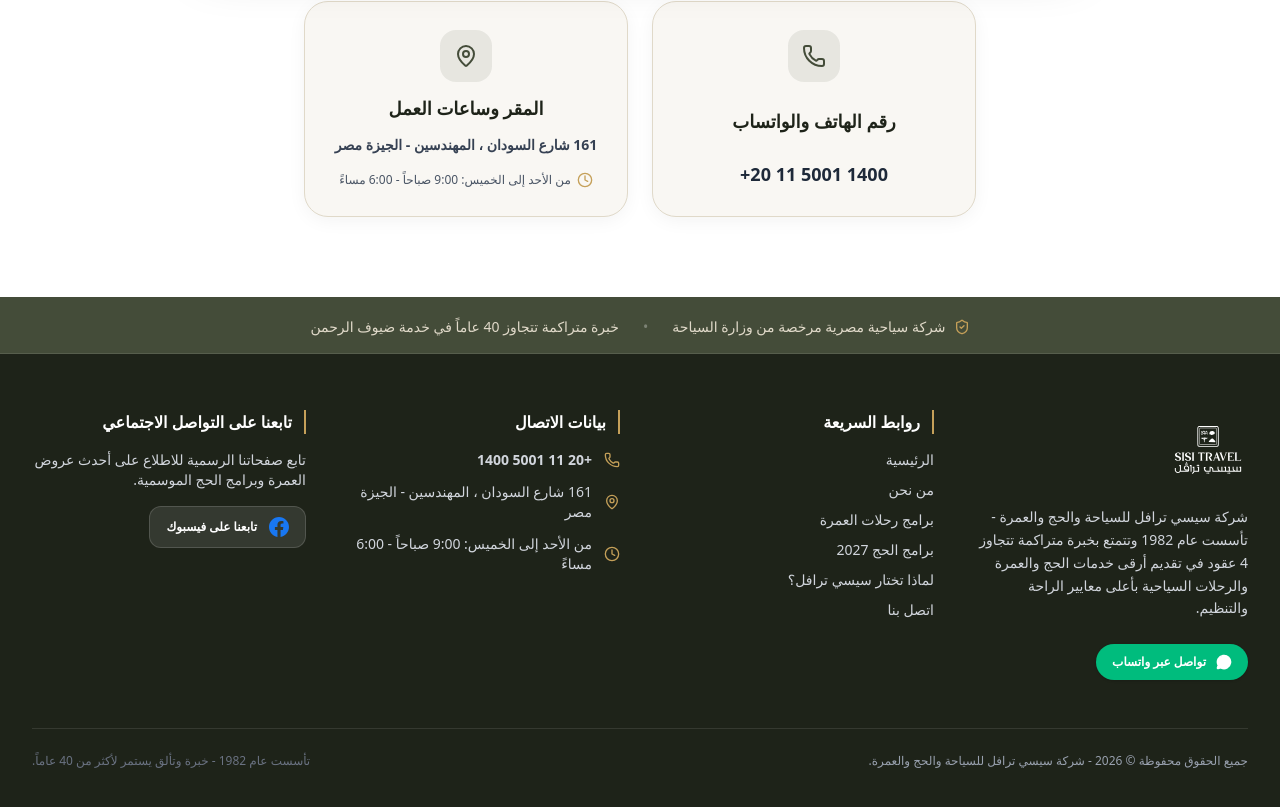
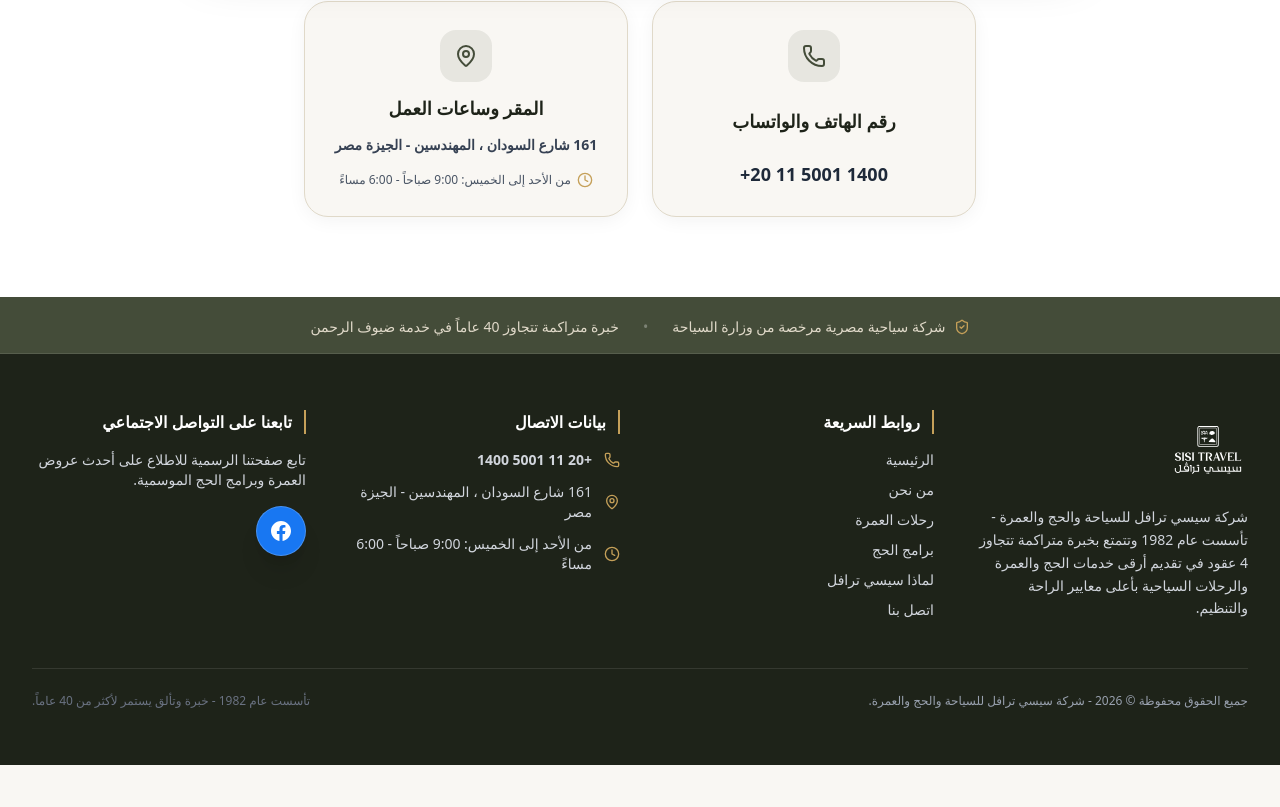
Before and after one commit to youssef-shaaban-dev/sisi-travel, a Next.js app: page / in a window 1280 px wide. Shown: the part 9052-9859 px from the top of the page. After the commit the page ends 9817 px from the top, so only its background shows below. Built offline with nearby package versions, Linux system fonts and the light colour scheme.

Commit message:
feat: add Footer component to layout architecture

```diff
--- a/src/components/layout/Footer.tsx
+++ b/src/components/layout/Footer.tsx
@@ -1,8 +1,10 @@
+'use client';
+
 import React from 'react';
 import Image from 'next/image';
 import Link from 'next/link';
-import { Phone, MapPin, Clock, MessageCircle, ShieldCheck } from 'lucide-react';
-import { COMPANY_DETAILS, getWhatsAppLink } from '@/data/programsData';
+import { Phone, MapPin, Clock, ShieldCheck } from 'lucide-react';
+import { COMPANY_DETAILS } from '@/data/programsData';
 
 export default function Footer() {
   return (
@@ -36,20 +38,9 @@ export default function Footer() {
             <p className="text-sm text-gray-300 leading-relaxed">
               {COMPANY_DETAILS.description}
             </p>
-            <div className="pt-2">
-              <a
-                href={getWhatsAppLink()}
-                target="_blank"
-                rel="noopener noreferrer"
-                className="inline-flex items-center gap-2.5 px-4 py-2.5 rounded-full bg-emerald-500 hover:bg-emerald-600 text-white text-xs font-bold transition-all shadow"
-              >
-                <MessageCircle className="w-4 h-4 fill-current" />
-                <span>تواصل عبر واتساب</span>
-              </a>
-            </div>
           </div>
 
-          {/* Column 2: Quick Links */}
+          {/* Column 2: Quick Links (Matched with Navbar) */}
           <div>
             <h4 className="text-base font-bold text-white mb-4 border-r-2 border-brand-gold pr-3">
               روابط السريعة
@@ -67,17 +58,17 @@ export default function Footer() {
               </li>
               <li>
                 <Link href="/#umrah" className="hover:text-brand-gold transition-colors">
-                  برامج رحلات العمرة
+                  رحلات العمرة
                 </Link>
               </li>
               <li>
                 <Link href="/#hajj" className="hover:text-brand-gold transition-colors">
-                  برامج الحج 2027
+                  برامج الحج
                 </Link>
               </li>
               <li>
                 <Link href="/#why-us" className="hover:text-brand-gold transition-colors">
-                  لماذا تختار سيسي ترافل؟
+                  لماذا سيسي ترافل
                 </Link>
               </li>
               <li>
@@ -117,18 +108,18 @@ export default function Footer() {
               تابعنا على التواصل الاجتماعي
             </h4>
             <p className="text-sm text-gray-300 mb-4">
-              تابع صفحاتنا الرسمية للاطلاع على أحدث عروض العمرة وبرامج الحج الموسمية.
+              تابع صفحتنا الرسمية للاطلاع على أحدث عروض العمرة وبرامج الحج الموسمية.
             </p>
             <a
               href={COMPANY_DETAILS.facebookUrl}
               target="_blank"
               rel="noopener noreferrer"
-              className="inline-flex items-center gap-3 px-4 py-2.5 rounded-xl bg-white/10 hover:bg-white/20 text-white text-xs font-semibold transition-all border border-white/15"
+              className="inline-flex items-center justify-center p-3.5 rounded-full bg-[#1877F2] hover:bg-[#166fe5] text-white shadow-xl transition-all duration-300 hover:scale-110 border border-white/20"
+              aria-label="صفحة فيسبوك الرسمية"
             >
-              <svg className="w-5 h-5 fill-current text-[#1877F2]" viewBox="0 0 24 24">
+              <svg className="w-5 h-5 fill-current text-white" viewBox="0 0 24 24">
                 <path d="M24 12.073c0-6.627-5.373-12-12-12s-12 5.373-12 12c0 5.99 4.388 10.954 10.125 11.854v-8.385H7.078v-3.47h3.047V9.43c0-3.007 1.792-4.669 4.533-4.669 1.312 0 2.686.235 2.686.235v2.953H15.83c-1.491 0-1.956.925-1.956 1.874v2.25h3.328l-.532 3.47h-2.796v8.385C19.612 23.027 24 18.062 24 12.073z"/>
               </svg>
-              <span>تابعنا على فيسبوك</span>
             </a>
           </div>
         </div>
```
